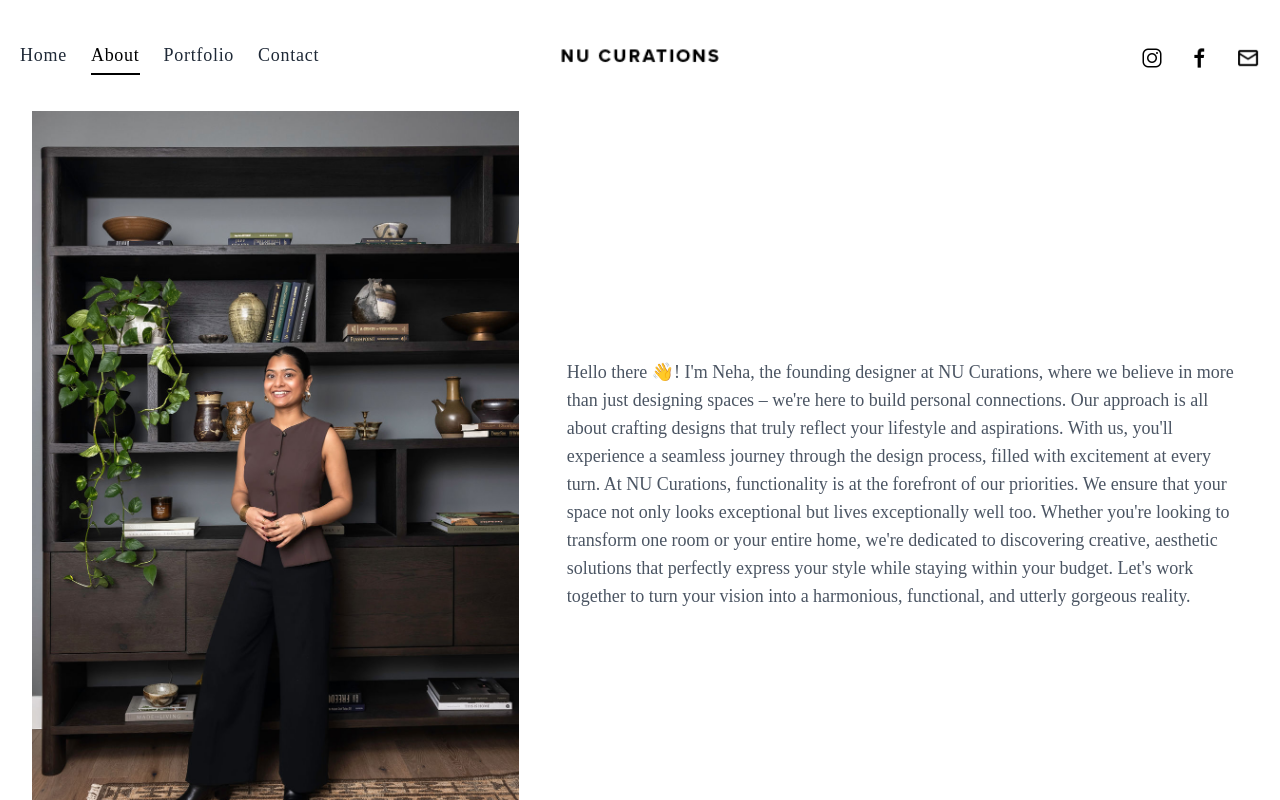
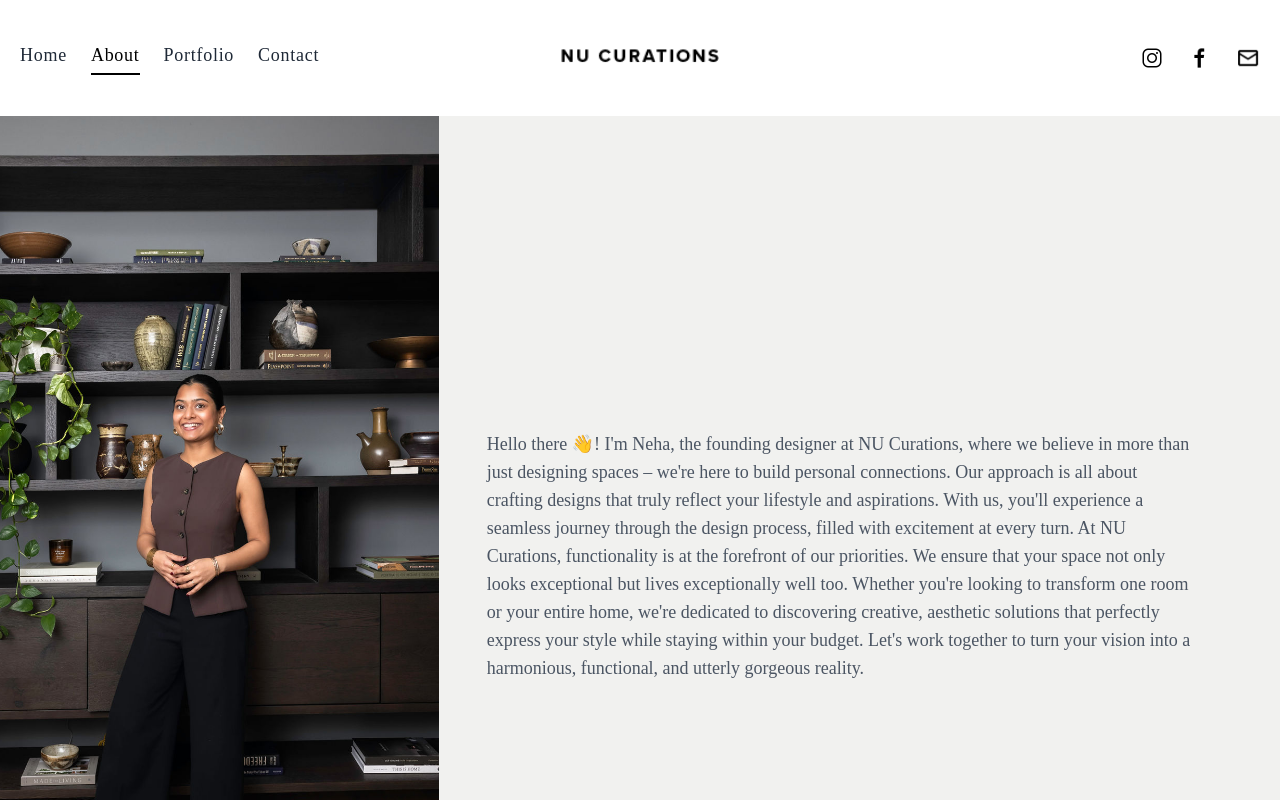
Before and after one commit to Roksana-Afrin-Anika/Portfolio, a Next.js app: page /about in a window 1280 px wide. Shown: the top 800 px of the page. Built offline with nearby package versions, Linux system fonts and the light colour scheme.

Commit message:
Update About Section

```diff
--- a/src/components/AboutSection.js
+++ b/src/components/AboutSection.js
@@ -19,19 +19,19 @@ export default function AboutSection() {
   }
 
   return (
-    <section className="relative font-orpheus font-normal -mt-10 pt-0 min-h-screen flex items-center">
+    <section className="relative font-orpheus font-normal min-h-screen flex items-center bg-[#f1f1ef]">
       <div className="w-full max-w-7xl mx-auto px-4 sm:px-6 lg:px-8 py-8 flex flex-col md:flex-row items-center gap-8 md:gap-12">
-        {/* About Image - Adjusted for visibility */}
-        <div className="w-full md:w-1/2 lg:w-5/12 flex justify-center items-center">
+        {/* About Image - Full height */}
+        <div className="w-full md:w-1/2 lg:w-5/12 flex justify-center items-center h-screen">
           <img
             src={aboutData.about_image}
             alt="About Me"
-            className="w-full h-auto max-h-[70vh] md:max-h-screen object-contain"
+            className="w-full -mt-16 ml-[-200px]  h-full object-cover"
           />
         </div>
 
         {/* Text Section */}
-        <div className="w-full md:w-1/2 lg:w-7/12 flex flex-col justify-center font-orpheus-pro text-center md:text-left">
+        <div className="w-full ml-[-100px] md:w-1/2 lg:w-7/12 flex flex-col justify-center font-orpheus-pro text-center md:text-left">
           <h1 className="text-3xl sm:text-4xl lg:text-5xl font-normal text-black mb-4 sm:mb-6">
             {aboutData.title}
           </h1>
```
